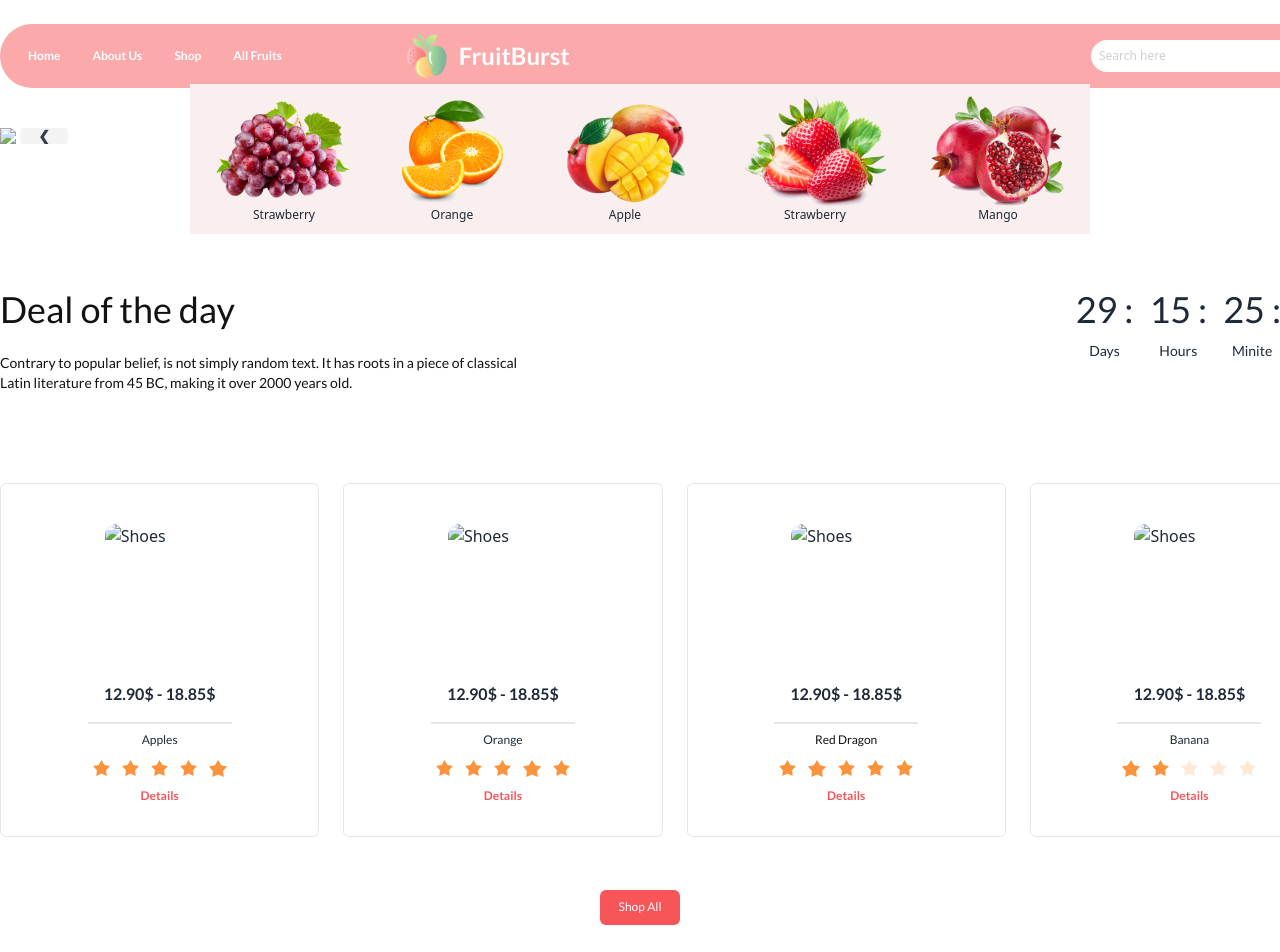
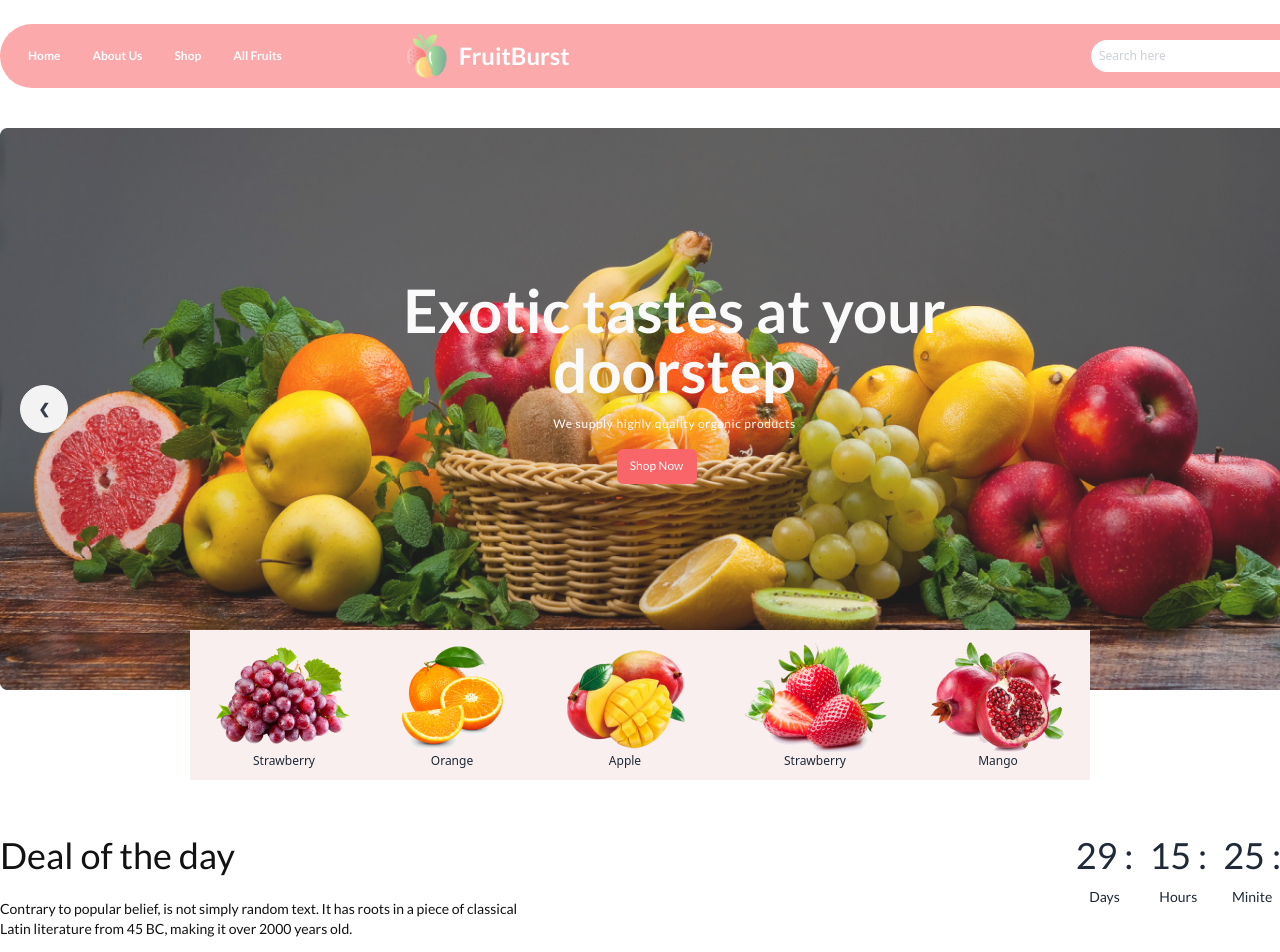
Before and after one commit to jahin1111/complite-website, a plain HTML site: page index.html in a window 1280 px wide. Shown: the top 952 px of the page. Drawn offline with nearby package versions, Linux system fonts and the light colour scheme; the site is published under a folder, as on GitHub Pages, so addresses that start at the root find nothing.

Commit message:
first commit

```diff
--- a/index.html
+++ b/index.html
@@ -78,7 +78,7 @@
 
         <div id="slide1" class=" relative carousel-item lg:relative w-full">
           <div class="relative">
-            <img src="/images/banner1.png" class="w-full" />
+            <img src="images/banner1.png" class="w-full" />
           </div>
           <div class=" absolute w-full mt-4 lg:w-[1349px]  lg:h-[500px]  lg:absolute lg:flex lg:flex lg:flex-col lg:justify-center lg:items-center	">
             <h1 class="text-xl font-extrabold	 text-neutral-50 text-center lg:font-extrabold lg:text-6xl font	">Exotic tastes at your <br> doorstep</h1>
@@ -97,7 +97,7 @@
         </div>
         <div id="slide2" class="carousel-item relative w-full">
           <div class="relative">
-            <img src="/images/banner2.png" class="w-full" />
+            <img src="images/banner2.png" class="w-full" />
           </div>
           <div class=" absolute w-full mt-4  lg:w-[1349px]  lg:h-[500px]  lg:absolute lg:flex lg:flex lg:flex-col lg:justify-center lg:items-center	">
             <h1 class="text-xl font-extrabold	 text-neutral-50 text-center lg:font-extrabold lg:text-6xl font	">Exotic tastes at your <br> doorstep</h1>
@@ -114,7 +114,7 @@
         </div>
         <div id="slide3" class="carousel-item relative w-full">
           <div class="relative">
-            <img src="/images/banner3.png" class="w-full" />
+            <img src="images/banner3.png" class="w-full" />
           </div>
           <div class=" absolute w-full mt-4  lg:w-[1349px]  lg:h-[500px]  lg:absolute lg:flex lg:flex lg:flex-col lg:justify-center lg:items-center	">
             <h1 class="text-xl font-extrabold	 text-neutral-50 text-center lg:font-extrabold lg:text-6xl font	">Exotic tastes at your <br> doorstep</h1>
@@ -131,7 +131,7 @@
         </div>
         <div id="slide4" class="carousel-item relative w-full">
           <div class="relative">
-            <img src="/images/banner4.png" class="w-full" />
+            <img src="images/banner4.png" class="w-full" />
           </div>
           <div class=" absolute w-full mt-4  lg:w-[1349px]  lg:h-[500px]  lg:absolute lg:flex lg:flex lg:flex-col lg:justify-center lg:items-center	">
             <h1 class="text-xl font-extrabold	 text-neutral-50 text-center lg:font-extrabold lg:text-6xl font	">Exotic tastes at your <br> doorstep</h1>
@@ -210,7 +210,7 @@
             <section class="flex flex-col px-5 lg:px-0 lg:grid lg:grid-cols-4 gap-6 lg:w-[1349px] mx-auto my-20">
                 <div style="border: 1px solid rgba(18, 18, 18, 0.10);" class="card  bg-base-700 shadow-xxl rounded-md ">
                     <figure class="px-10 pt-10">
-                      <img style="width: 110px;height: 110px;" src="/images/fruit6.png" alt="Shoes" class="rounded-xl" />
+                      <img style="width: 110px;height: 110px;" src="images/fruit6.png" alt="Shoes" class="rounded-xl" />
                     </figure>
                     <div class="card-body items-center text-center">
                       <h2 style="border-bottom:2px solid rgba(18, 18, 18, 0.10) ;" class="card-title p-4 font-semibold font text-base">12.90$ - 18.85$</h2>
@@ -227,7 +227,7 @@
                   </div>
                 <div style="border: 1px solid rgba(18, 18, 18, 0.10);" class="card  bg-base-700 shadow-xxl rounded-md ">
                     <figure class="px-10 pt-10">
-                      <img style="width: 110px;height: 110px;" src="/images/fruit7.png" alt="Shoes" class="rounded-xl" />
+                      <img style="width: 110px;height: 110px;" src="images/fruit7.png" alt="Shoes" class="rounded-xl" />
                     </figure>
                     <div class="card-body items-center text-center">
                       <h2 style="border-bottom:2px solid rgba(18, 18, 18, 0.10) ;" class="card-title p-4 font-semibold font text-base">12.90$ - 18.85$</h2>
@@ -244,7 +244,7 @@
                   </div>
                 <div style="border: 1px solid rgba(18, 18, 18, 0.10);" class="card  bg-base-700 shadow-xxl rounded-md ">
                     <figure class="px-10 pt-10">
-                      <img style="width: 110px;height: 110px;" src="/images/fruit8.png" alt="Shoes" class="rounded-xl" />
+                      <img style="width: 110px;height: 110px;" src="images/fruit8.png" alt="Shoes" class="rounded-xl" />
                     </figure>
                     <div class="card-body items-center text-center">
                       <h2 style="border-bottom:2px solid rgba(18, 18, 18, 0.10) ;" class="card-title p-4 font-semibold font text-base">12.90$ - 18.85$</h2>
@@ -261,7 +261,7 @@
                   </div>
                 <div style="border: 1px solid rgba(18, 18, 18, 0.10);" class="card  bg-base-700 shadow-xxl rounded-md ">
                     <figure class="px-10 pt-10">
-                      <img style="width: 110px;height: 110px;" src="/images/fruit9.png" alt="Shoes" class="rounded-xl" />
+                      <img style="width: 110px;height: 110px;" src="images/fruit9.png" alt="Shoes" class="rounded-xl" />
                     </figure>
                     <div class="card-body items-center text-center">
                       <h2 style="border-bottom:2px solid rgba(18, 18, 18, 0.10) ;" class="card-title p-4 font-semibold font text-base">12.90$ - 18.85$</h2>
```
